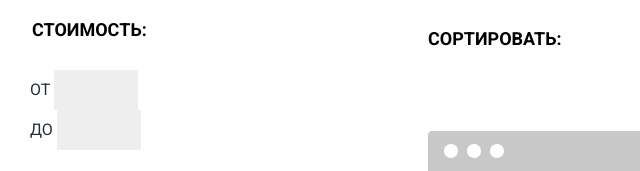
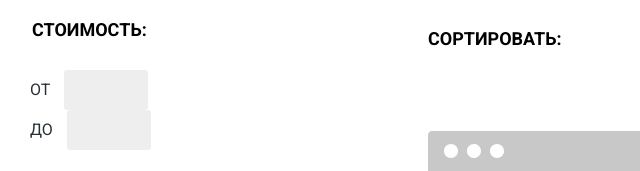
Before and after one commit to AnastasiyaKos/HTML-CSS, a plain HTML site: page nerd's/catalog.html in a window 1280 px wide. Shown: the part 400-571 px from the top of the page, 32-672 px from the left. Drawn offline with Linux system fonts and the light colour scheme.

```diff
--- a/nerd's/catalog.html
+++ b/nerd's/catalog.html
@@ -37,11 +37,6 @@
                     <fieldset class="filter-price">
                         <legend>Стоимость:</legend>
                         <ul>
-                            <li>
-                                <label>
-                                    <input class="visually-hidden filter-input filter-input-range" type="range" name="price">
-                                </label>
-                            </li>
                             <li>
                                 <label class="price-for-to">
                                     От
--- a/nerd's/css/style.css
+++ b/nerd's/css/style.css
@@ -186,11 +186,13 @@ fieldset ul {
 }
 
 input[type='number'] {
+    margin-left: 10px;
     width: 80px;
     height: 38px;
     text-align: center;
 
     background-color: #eeeeee;
+    border-radius: 3px;
     border: none;
 }
 
@@ -220,10 +222,19 @@ input[type='number'] {
 }
 
 
+
 .price-for-to {
+
     line-height: 22px;
+    margin-right: 10px;
 
     text-transform: uppercase;
+}
+
+.filter-price ul {
+    display: flex;
+    flex-wrap: wrap;
+    justify-content: space-between;
 }
 
 .filters h2{
```
